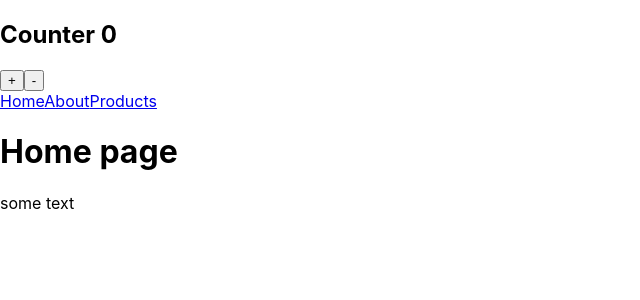
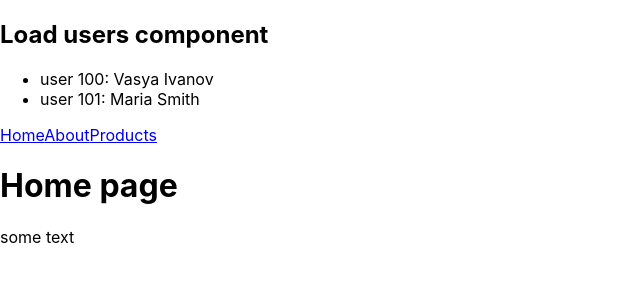
Before and after one commit to pdcourses/learn-react-pd2022, a React (Create React App) app: page / in a window 1280 px wide. Shown: the top 300 px of the page, without its empty margins (0-640 px from the left). Built offline with nearby package versions, Linux system fonts and the light colour scheme.

Commit message:
hook useLoadUsers for test data

```diff
--- a/src/App.js
+++ b/src/App.js
@@ -8,11 +8,14 @@ import MainMenu from './Components/MainMenu';
 import Header from './Components/Header';
 import CounterFun from './Components/CounterFun';
 
+import LoadUsers from './Components/LoadUsers';
+
 
 export default function App() {
   return (
     <>
-      <CounterFun step={10}/>
+      <LoadUsers />
+
       <Routes>
           <Route path='/' element={<MainMenu />}>
             <Route index element={<Home />} />
--- /dev/null
+++ b/src/Components/LoadUsers/index.jsx
@@ -0,0 +1,20 @@
+import React from 'react'
+import {useLoadUsers} from '../../hooks';
+import loadTestUsers from '../../settings/api';
+
+function LoadUsers(props) {
+  const {data, isFetching, isError} = useLoadUsers(loadTestUsers);
+  //console.log(data);
+  return (
+    <>
+        <h2>Load users component</h2>
+        {isError && <p>Error load users</p>}
+        {isFetching && <p>Loading...</p>}
+        <ul>
+            {data.map(u => ( <li key={u.id}>user {u.id}: {u.fullName}</li>))}
+        </ul>
+    </>
+  )
+}
+
+export default LoadUsers;
--- /dev/null
+++ b/src/hooks/index.js
@@ -0,0 +1 @@
+export {default as useLoadUsers} from './useLoadUsers.js';
--- /dev/null
+++ b/src/hooks/useLoadUsers.js
@@ -0,0 +1,32 @@
+import React, { useEffect, useState } from 'react'
+
+/*
+function useMyHook(initState1, initState2, fun){
+    const [state1, setState1] = useState(initState1);
+    const [state2, setState2] = useState(initState2);
+    // code
+    return {state1, state2}
+}
+
+вызов в компоненте const {state1, state2} = useMyHook(props.x, props.y)
+*/
+
+function useLoadUsers(loadFun) {
+  const [data, setData] = useState([]);
+  const [isFetching, setIsFetching] = useState(false);
+  const [isError, setIsError] = useState(false);
+
+  useEffect( () => {
+    setIsFetching(true);
+    try{
+        setData(loadFun())
+    } catch(error){
+        setIsError(true);
+    } finally{
+        setIsFetching(false);
+    }
+  }, []);
+  return {data, isFetching, isError};
+}
+
+export default useLoadUsers;
--- a/src/settings/api.js
+++ b/src/settings/api.js
@@ -1,3 +1,15 @@
-const loadRandomUsers = () => {
+export default function loadTestUsers() {
+    const users = [
+        {
+            id: 100,
+            fullName: 'Vasya Ivanov',
+            isMale: true
+        },
+        {
+            id: 101,
+            fullName: 'Maria Smith',
+            isMale: false
+        }
+    ];
     return users;
 }
--- a/src/settings/constants.js
+++ b/src/settings/constants.js
@@ -1 +1,2 @@
 export const PASSWORD_REGEXP = /^\S{8,12}.$/;
+export const BASE_URL='';
```
Also changed, not shown: src/hooks/useLoadRandomUsers.js (deleted, +0 -18 lines).
